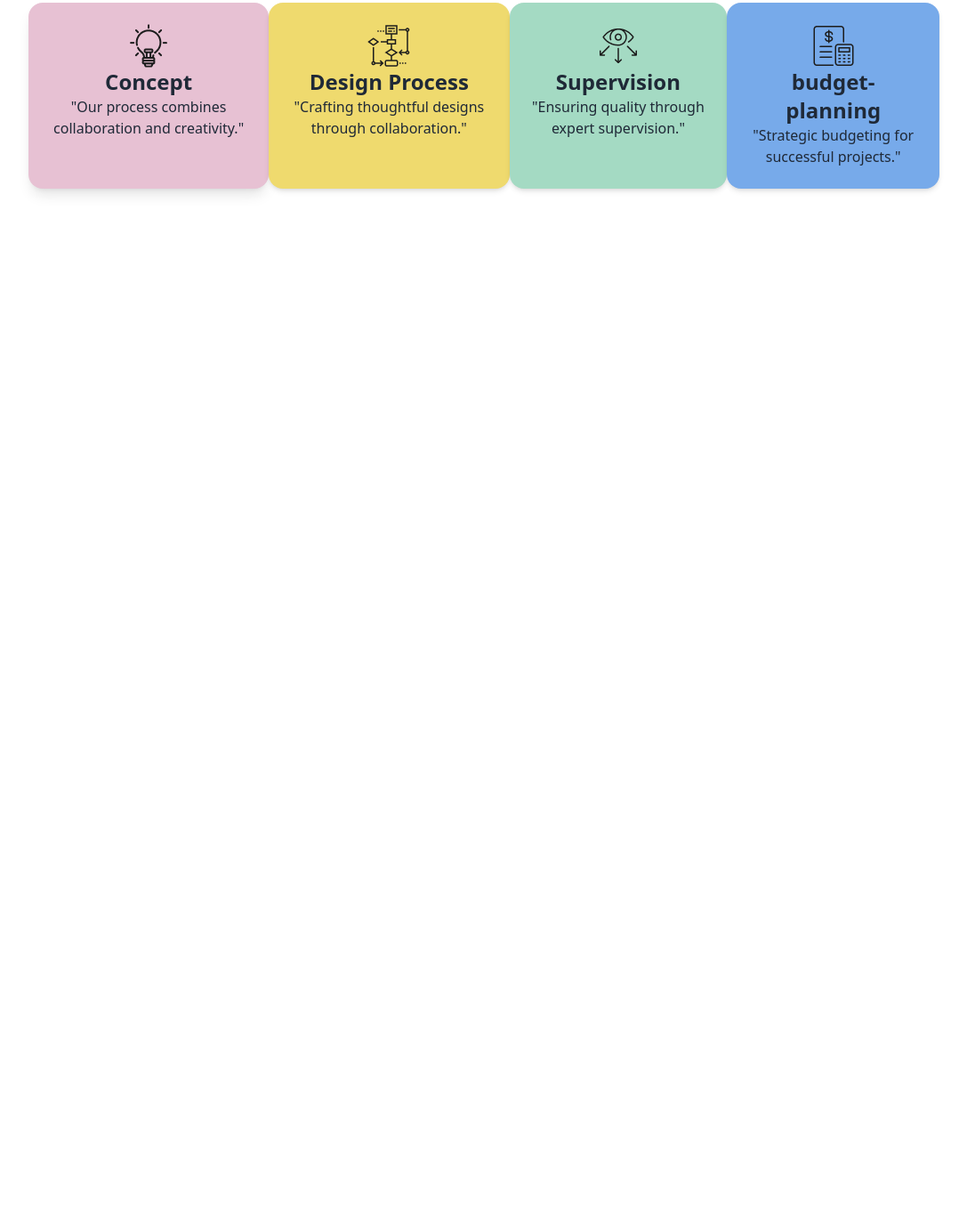
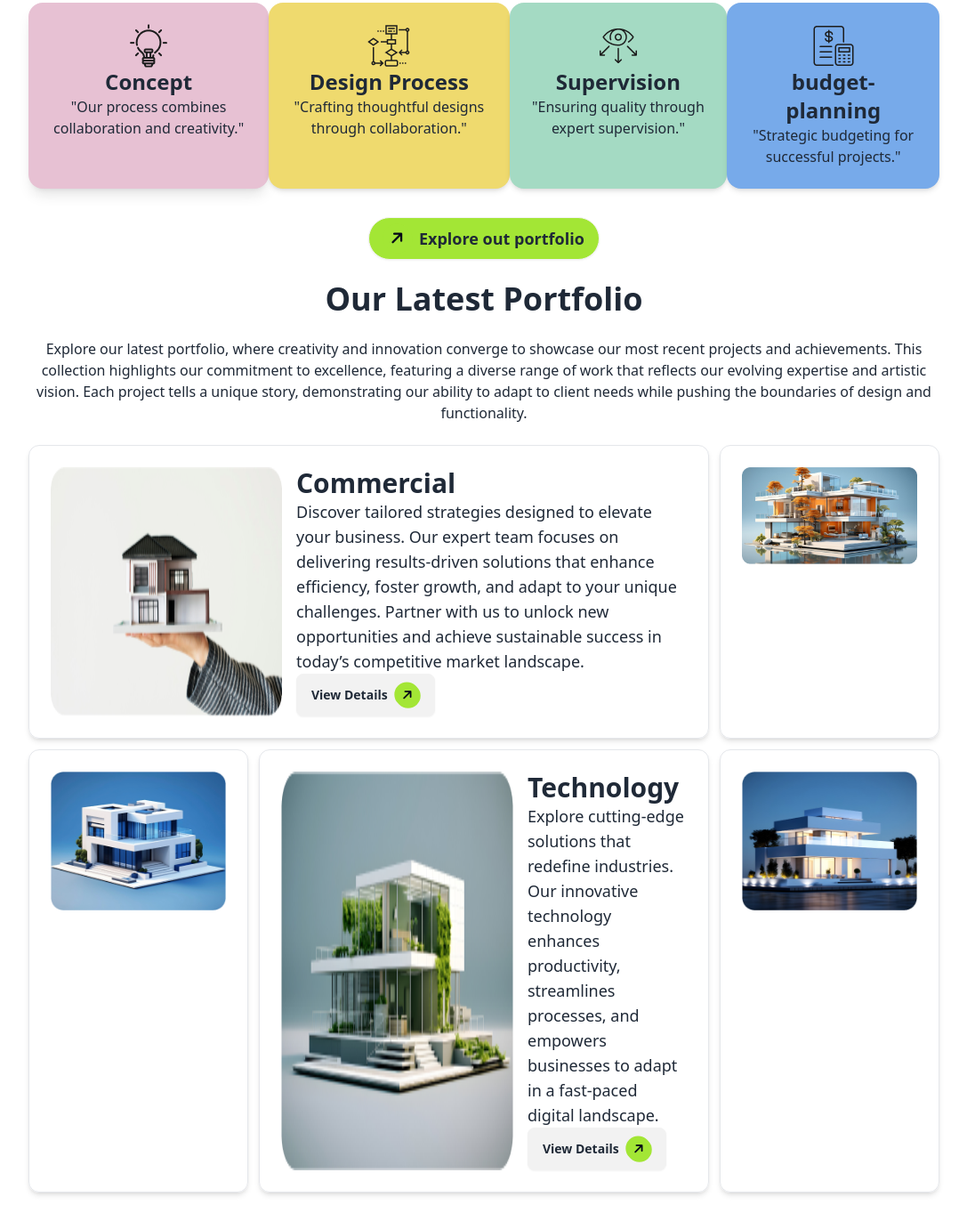
Before and after one commit to Dro-o7/Assignment-03, a plain HTML site: page index.html in a window 1280 px wide. Shown: the part 1643-3015 px from the top of the page at 89% size, without its empty margins (96-1183 px from the left). Before the commit the page ends 1887 px from the top, so only its background shows below. Drawn offline with nearby package versions, Linux system fonts and the light colour scheme.

Commit message:
portfolio

```diff
--- a/index.html
+++ b/index.html
@@ -145,7 +145,32 @@
         </ul>
     </div>
     <!-- portfolio -->
-    <div class="div"></div>
+    <div class="text-center mx-4 lg:mx-32 my-4 lg:my-8">
+        <button class="btn font-bold text-lg rounded-full bg-lime-400 mb-6"><i class="fa-solid fa-arrow-right -rotate-45 bg-lime-400 text-slate-950 rounded-full p-2"></i>Explore out portfolio</button>
+        <h1 class="font-bold text-4xl mb-6">Our Latest Portfolio</h1>
+        <p class="mb-6">Explore our latest portfolio, where creativity and innovation converge to showcase our most recent projects and achievements. This collection highlights our commitment to excellence, featuring a diverse range of work that reflects our evolving expertise and artistic vision. Each project tells a unique story, demonstrating our ability to adapt to client needs while pushing the boundaries of design and functionality.</p>
+        <div class="lg:grid grid-cols-4 gap-3 mx-auto">
+            <div class="col-span-3 border-[1px] lg:flex p-6 gap-4 border-2 rounded-xl shadow-md mb-4 lg:mb-0">
+                <img src="images/img1.png" alt="" class="mx-auto" >
+                <div class="text-left">
+                    <h1 class="font-extrabold text-3xl">Commercial</h1>
+                    <p class="text-lg">Discover tailored strategies designed to elevate your business. Our expert team focuses on delivering results-driven solutions that enhance efficiency, foster growth, and adapt to your unique challenges. Partner with us to unlock new opportunities and achieve sustainable success in today’s competitive market landscape.</p>
+                    <button class="btn">View Details <i class="fa-solid fa-arrow-right -rotate-45 bg-lime-400 text-slate-950 rounded-full p-2"></i></button>
+                </div>
+            </div>
+            <div class="border-[1px] p-6 rounded-xl shadow-md mb-4 lg:mb-0"><img src="images/img2.png" alt="" class="mx-auto"></div>
+            <div class="border-[1px] p-6 rounded-xl shadow-md mb-4 lg:mb-0"><img src="images/img3.png" alt="" class="mx-auto"></div>
+            <div class="border-[1px] col-span-2 p-6 rounded-xl lg:flex gap-4 shadow-md mb-4 lg:mb-0">
+                <img src="images/img4.png" alt="" class="mx-auto">
+                <div class="text-left">
+                    <h1 class="font-extrabold text-3xl">Technology</h1>
+                    <p class="text-lg">Explore cutting-edge solutions that redefine industries. Our innovative technology enhances productivity, streamlines processes, and empowers businesses to adapt in a fast-paced digital landscape. </p>
+                    <button class="btn">View Details <i class="fa-solid fa-arrow-right -rotate-45 bg-lime-400 text-slate-950 rounded-full p-2"></i></button>
+                </div>
+            </div>
+            <div class="border-[1px] p-6 rounded-xl shadow-md mb-4 lg:mb-0"><img src="images/img5.png" alt="" class="mx-auto"><div class="text-left"></div>
+        </div>
+    </div>
     <!-- Contact Us -->
     <div class="div"></div>
     <footer>
```
